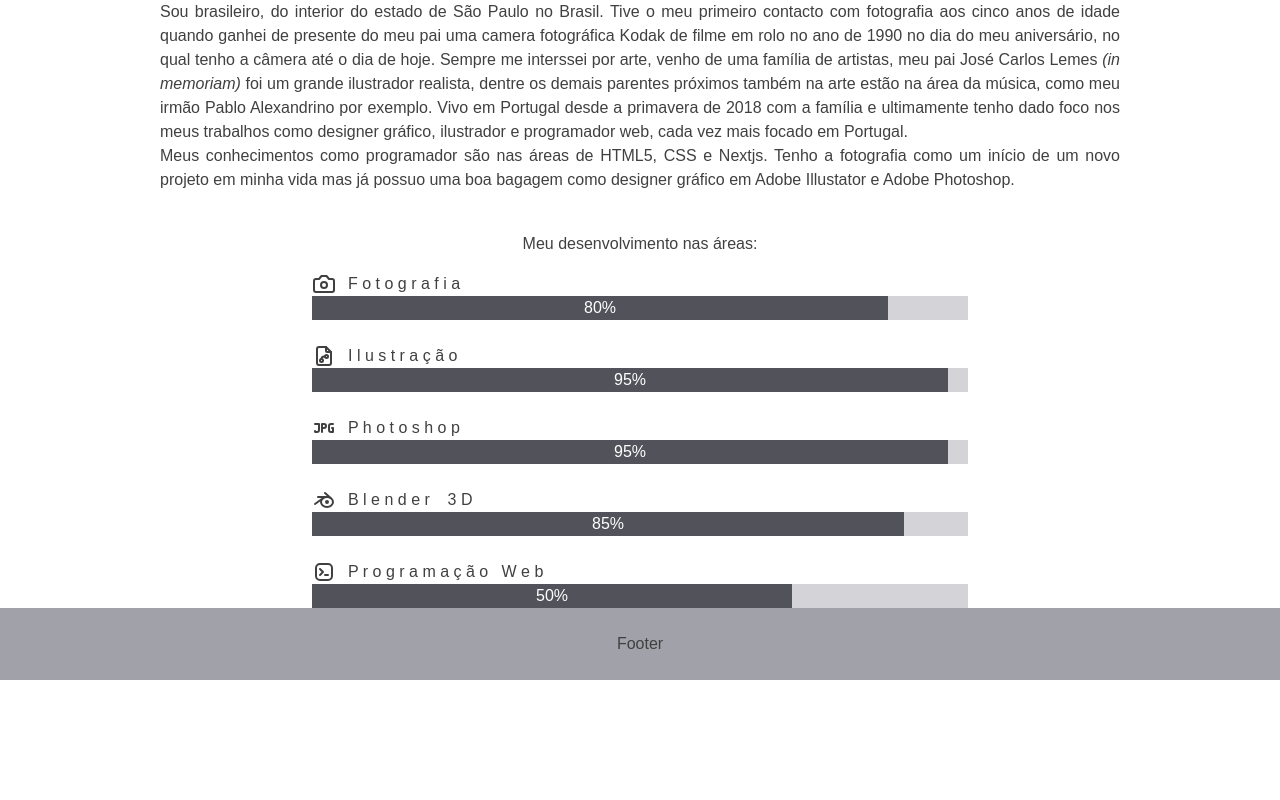
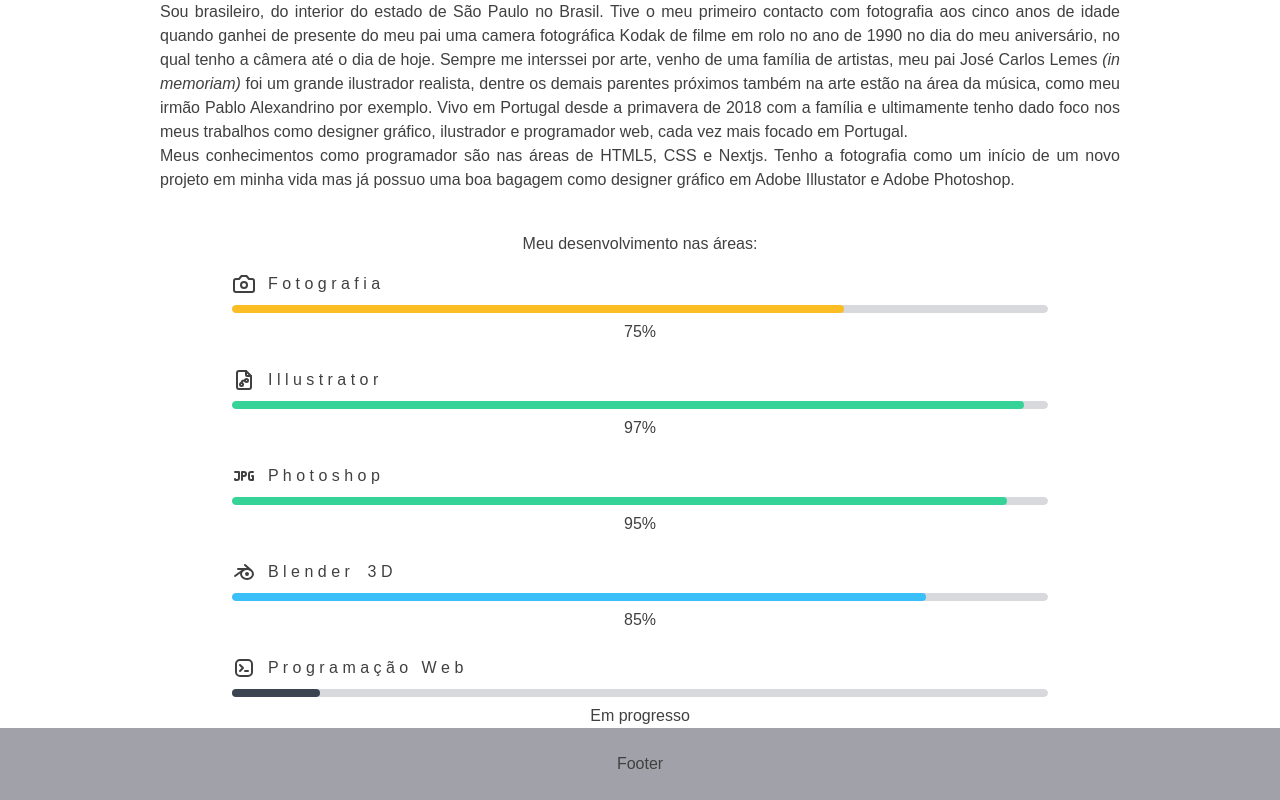
Before and after one commit to jjjhonline/jhtn, a Next.js app: page / in a window 1280 px wide. Shown: the part 580-1380 px from the top of the page. Before the commit the page ends 1260 px from the top, so only its background shows below. Built offline with nearby package versions, Linux system fonts and the light colour scheme.

Commit message:
Progress bar refresh

```diff
--- a/package.json
+++ b/package.json
@@ -15,6 +15,7 @@
     "@types/react": "18.2.6",
     "@types/react-dom": "18.2.4",
     "autoprefixer": "10.4.14",
+    "daisyui": "^2.51.6",
     "eslint": "8.41.0",
     "eslint-config-next": "13.4.3",
     "lucide-react": "^0.220.0",
--- a/src/app/page.tsx
+++ b/src/app/page.tsx
@@ -61,37 +61,37 @@ export default function Home() {
         </p>
       </div>
 
-      <div className="lg:container sm:mx-auto lg:px-72">
+      <div className="lg:container sm:mx-auto md:px-52 px-20">
         <h2 className="text-center py-4">Meu desenvolvimento nas áreas:</h2>
         <h2 className="flex px-6 gap-3 items-center">
           <Camera />F o t o g r a f i a
         </h2>
-        <div className="bg-zinc-300 pr-20 mx-6 text-center text-white">
-          <div className="bg-zinc-600 text-center text-white">80%</div>
+        <div className="mx-6 text-center">
+        <progress className="progress progress-warning w-full" value="75" max="100"></progress>75%
         </div>
         <h2 className="flex px-6 gap-3 items-center pt-6">
-          <IconFileVector />I l u s t r a ç ã o
+          <IconFileVector />I l l u s t r a t o r
         </h2>
-        <div className="bg-zinc-300 pr-5 mx-6 text-center text-white">
-          <div className="bg-zinc-600 text-center text-white">95%</div>
+        <div className="mx-6 text-center">
+        <progress className="progress progress-success w-full" value="97" max="100"></progress>97%
         </div>
         <h2 className="flex px-6 gap-3 items-center pt-6">
           <IconJpg />P h o t o s h o p
         </h2>
-        <div className="bg-zinc-300 pr-5 mx-6 text-center text-white">
-          <div className="bg-zinc-600 text-center text-white">95%</div>
+        <div className="mx-6 text-center">
+        <progress className="progress progress-success w-full" value="95" max="100"></progress>95%
         </div>
         <h2 className="flex px-6 gap-3 items-center pt-6">
           <IconBrandBlender />B l e n d e r &nbsp; &nbsp;3 D
         </h2>
-        <div className="bg-zinc-300 pr-16 mx-6 text-center text-white">
-          <div className="bg-zinc-600 text-center text-white">85%</div>
+        <div className="mx-6 text-center">
+        <progress className="progress progress-info w-full" value="85" max="100"></progress>85%
         </div>
         <h2 className="flex px-6 gap-3 items-center pt-6">
           <IconBrandTabler />P r o g r a m a ç ã o&nbsp; &nbsp;W e b
         </h2>
-        <div className="bg-zinc-300 pr-44 mx-6 text-center text-white">
-          <div className="bg-zinc-600 text-center text-white">50%</div>
+        <div className="mx-6 text-center">
+        <progress className="progress w-full"></progress>Em progresso
         </div>
       </div>
 
--- a/tailwind.config.js
+++ b/tailwind.config.js
@@ -5,5 +5,5 @@ module.exports = {
     './src/components/**/*.{js,ts,jsx,tsx,mdx}',
     './src/app/**/*.{js,ts,jsx,tsx,mdx}',
   ],
-  plugins: [],
+  plugins: [require("daisyui")],
 }
```
Also changed, not shown: 1 other file (tests, documents, lock files or other folders).
